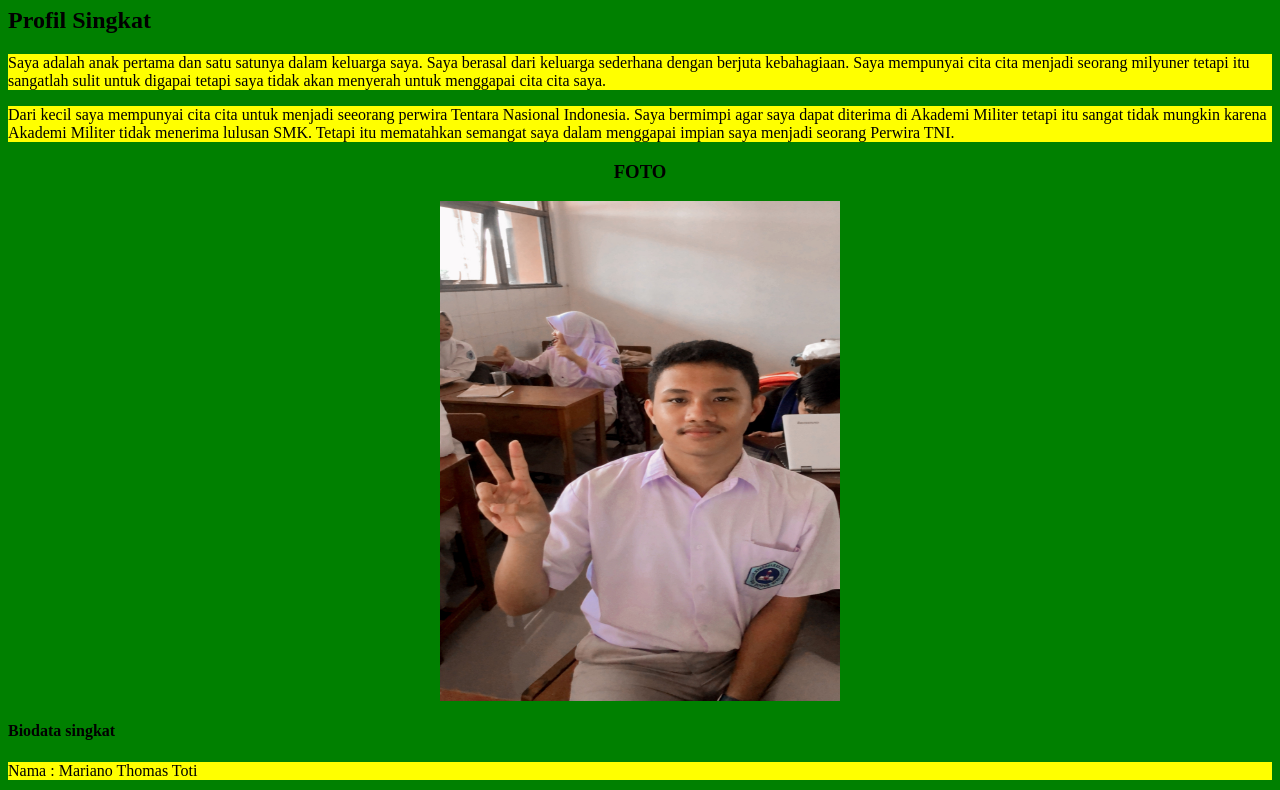
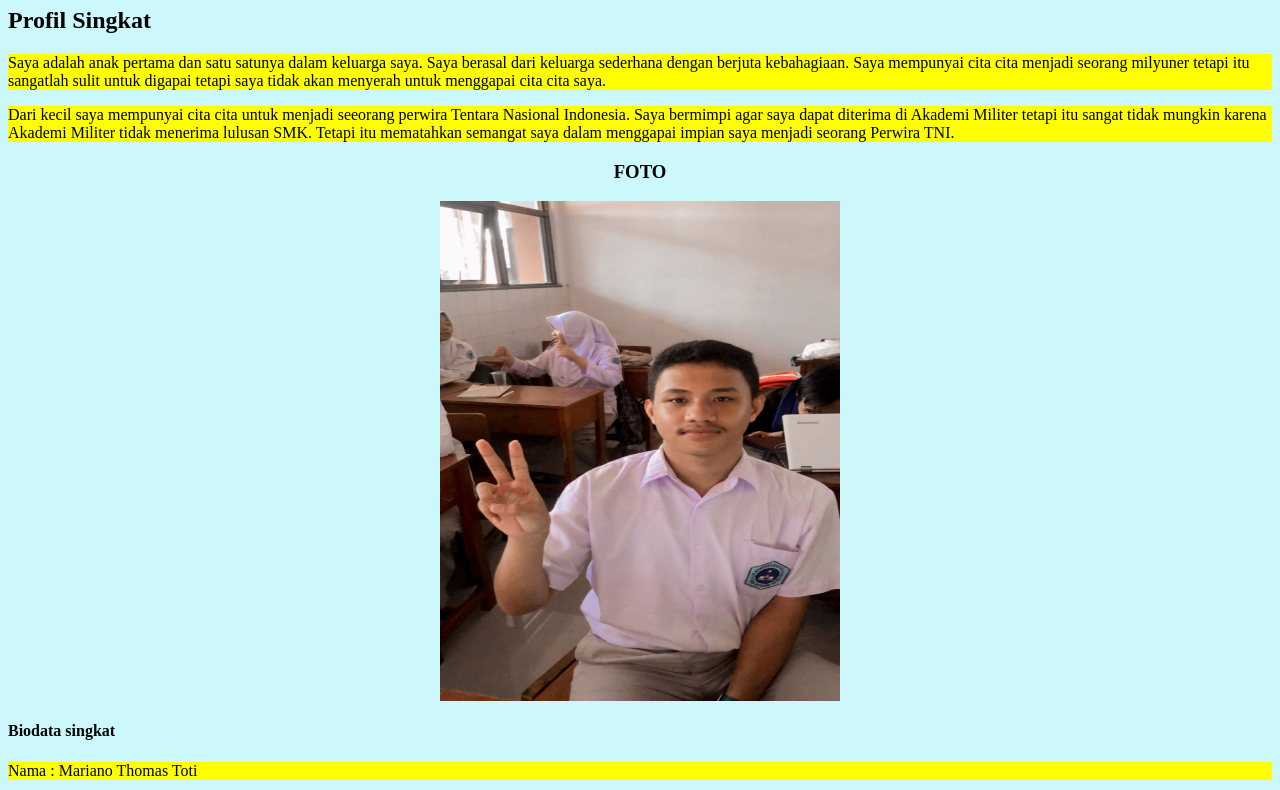
Before and after one commit to marianothomas/marianothomas.github.io, a plain HTML site: page index.html in a window 1280 px wide. Shown: the part 73-863 px from the top of the page. Drawn offline with Linux system fonts and the light colour scheme.

Commit message:
Update index.html

```diff
--- a/index.html
+++ b/index.html
@@ -4,7 +4,7 @@
 	<title>BIODATA</title>
 	<link rel="stylesheet" type="text/css" href="index.css">
 </head>
-<body background="hijau.jpg">
+<body background="biru.jpg">
 
 	<h1 align="center">BIODATA</h1>
 	<h2 align="left">Profil Singkat</h2>
```
